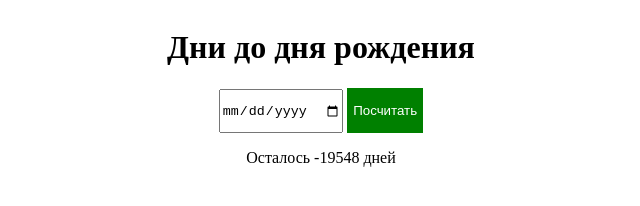
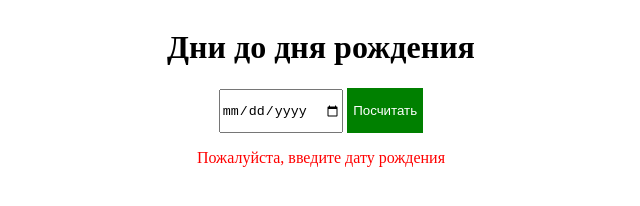
Before and after one commit to anyefremova/13week, a plain HTML site: page task 2/index.html in a window 1280 px wide. Both pictures are taken after a click on the button "Посчитать". Shown: the whole page, without its empty margins (319-959 px from the left). Drawn offline with Linux system fonts and the light colour scheme.

Commit message:
доделала 2 задание

```diff
--- a/task 2/index.html
+++ b/task 2/index.html
@@ -15,6 +15,7 @@
             <input id="date" type="date">
             <button id="calc">Посчитать</button>
         </div>
+        <p id="error"></p>
         <p id="result"></p>
     </div>
 
--- a/task 2/index.js
+++ b/task 2/index.js
@@ -1,14 +1,46 @@
 function calcDaysUntilBirthday() {
-    const date = document.querySelector("#date").value;
-    const currentDate = new Date();
-    const textResult = document.querySelector("#result")
+    const date = document.querySelector("#date");
+    const dateStr = date.value;
+    const dateTimestamp = Date.parse(dateStr);
+    const currentTimesramp = new Date();
+    const textResult = document.querySelector("#result");
+    const error = document.querySelector("#error");
 
-    const dif = date - currentDate;
-    const result = Math.floor(dif / (1000 * 60 * 60 * 24));
-    console.log(date);
-    console.log(result);
-    textResult.innerText = 'Осталось ' + result + ' дней';
+    function getDates(number, one, two, three) {
+        let num = Math.abs(number);
+
+        num %= 100;
+        if (num >= 5 && num <= 20) {
+            return three;
+        }
+
+        num %= 10;
+        if (num === 1) {
+            return one;
+
+        } else if (num >= 2 && num <= 4) {
+            return two;
+        } else {
+            return three;
+        }
+    }
+    console.log(getDates(1, "день", "дня", "дней"));
+
+    const dateDif = dateTimestamp - currentTimesramp;
+    const result = Math.floor(dateDif / (1000 * 60 * 60 * 24));
+
+    if (dateStr === '') {
+        error.innerText = 'Пожалуйста, введите дату рождения';
+    } else {
+        error.innerText = '';
+    }
+
+    if (dateStr === '') {
+        textResult.innerText = '';
+    } else {
+        textResult.innerText = 'Осталось ' + result + ' ' + getDates(result, "день", "дня", "дней");
+    }
 }
 
 const button = document.querySelector("#calc");
-button.addEventListener('click', calcDaysUntilBirthday)
+button.addEventListener('click', calcDaysUntilBirthday);
--- a/task 2/style.css
+++ b/task 2/style.css
@@ -15,3 +15,7 @@
     color: white;
     border: 0;
 }
+
+#error {
+    color: red;
+}
```
